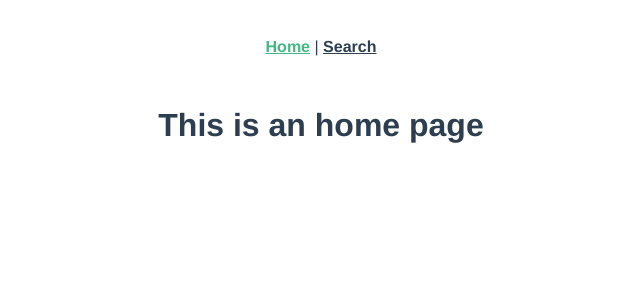
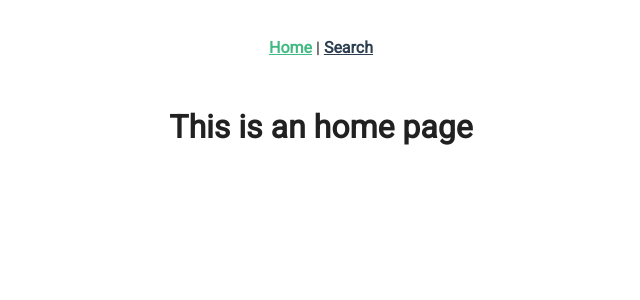
Before and after one commit to onelastjedi/bravado-quest, a Vue app: page / in a window 1280 px wide. Shown: the top 300 px of the page, without its empty margins (319-959 px from the left). Built offline with nearby package versions, Linux system fonts and the light colour scheme.

Commit message:
:lipstick: Added 'Roboto' font

```diff
--- a/public/index.html
+++ b/public/index.html
@@ -5,6 +5,7 @@
     <meta http-equiv="X-UA-Compatible" content="IE=edge">
     <meta name="viewport" content="width=device-width,initial-scale=1.0">
     <link rel="icon" href="<%= BASE_URL %>favicon.ico">
+    <link href="https://fonts.googleapis.com/css?family=Roboto&display=swap" rel="stylesheet">
     <title><%= htmlWebpackPlugin.options.title %></title>
   </head>
   <body>
--- a/src/App.vue
+++ b/src/App.vue
@@ -10,11 +10,11 @@
 
 <style>
 #app {
-  font-family: Avenir, Helvetica, Arial, sans-serif;
+  font-family: 'Roboto', sans-serif;
   -webkit-font-smoothing: antialiased;
   -moz-osx-font-smoothing: grayscale;
   text-align: center;
-  color: #2c3e50;
+  color: rgba(0, 0, 0, 0.87);
 }
 
 #nav {
```
